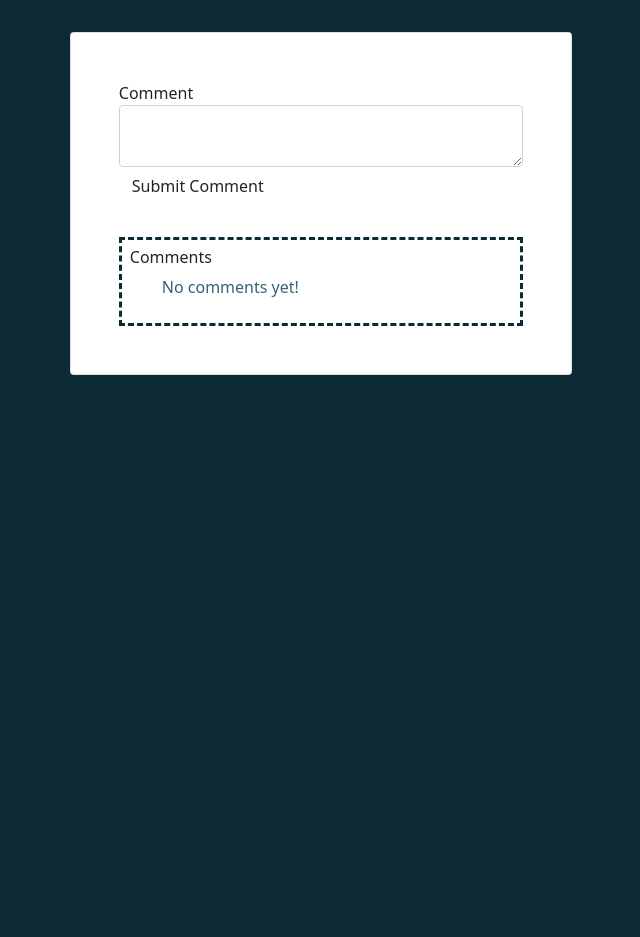
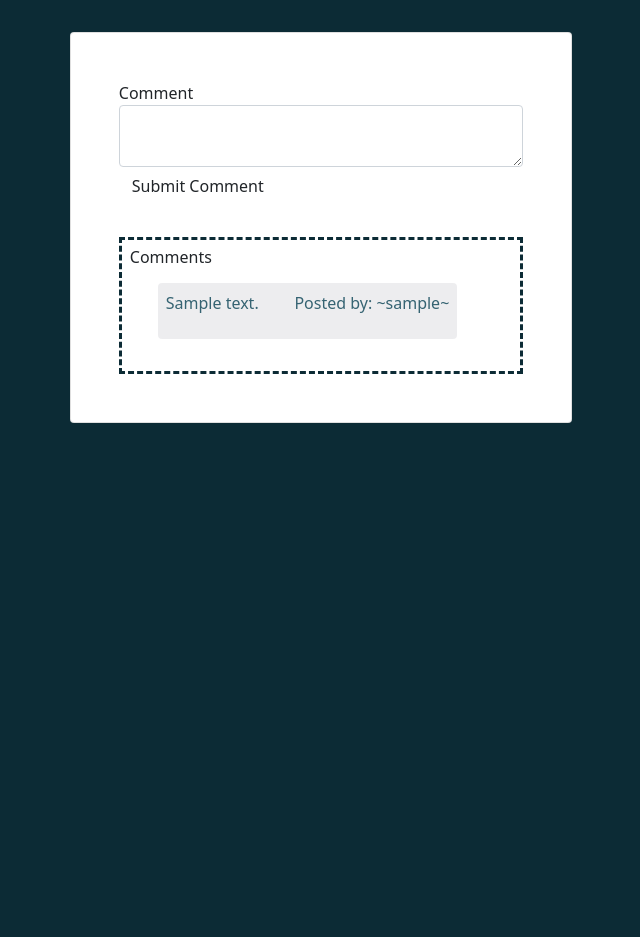
Before and after one commit to wilowala/Pitch, a Flask app: page /comment/new/1 in a window 1280 px wide. Shown: the whole page, without its empty margins (319-959 px from the left). Before the commit the page ends 375 px from the top, so only its background shows below. Run offline with Flask 2, Linux system fonts and the light colour scheme; a user stored in the database is signed in; tables that the repository leaves empty hold one stand-in row (values such as "Sample post"); some libraries are stand-ins or nearby versions.

Commit message:
optimize comment's page structure

```diff
--- a/app/templates/comments.html
+++ b/app/templates/comments.html
@@ -14,13 +14,14 @@
         <div class="comments" style="border: dashed #0C2B35; margin-top:2rem;padding:0.5rem;">
             <h6>Comments</h6>
             <ul>
-                {% if comments %}
-                {% for comment in comments %}
+                {% if all_comments %}
+                {% for comment in all_comments %}
                 <div class="row">
-                    <p class=""
-                        style="background-color: #BBB8C1; color:#356372;">{{ comment.description }}<br>
-                        <span class="float-end">Posted by: ~{{comment.user.username}}~</span>
-                    </p>
+                    <div class="d-flex justify-content-between"
+                        style="background-color: #bbb8c142; color:#356372;width:80%;padding:0.5rem;margin:0.5rem;border-radius:0.25rem;">
+                        <p>{{ comment.description }}</p>
+                        <p>Posted by: ~{{comment.user.username}}~</p>
+                    </div>
                 </div>
                 {% endfor %}
                 {% else %}
```
